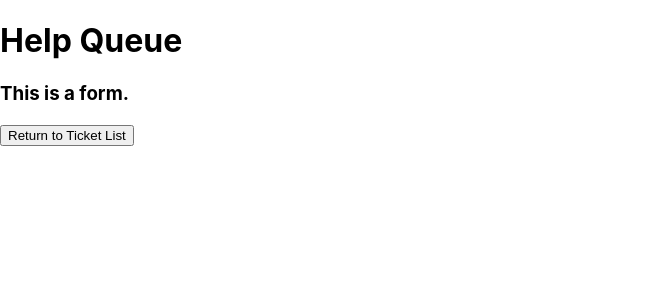
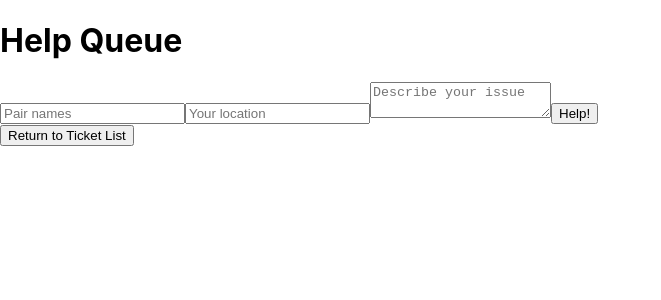
Before and after one commit to kristinaht/Help-Queue, a React (Create React App) app: page / in a window 1280 px wide. Both pictures are taken after a click on the button "Add Ticket". Shown: the top 300 px of the page, without its empty margins (0-661 px from the left). Built offline with nearby package versions, Linux system fonts and the light colour scheme.

Commit message:
add NewTicketForm.js

```diff
--- a/src/components/NewTicketForm.js
+++ b/src/components/NewTicketForm.js
@@ -1,9 +1,31 @@
 import React from "react";
+import { v4 } from "uuid";
 
-function NewTicketForm(props){
+function NewTicketForm(){
+
+  function handleNewTicketFormSubmission(event)
+  {
+    event.preventDefault();
+    console.log(event.target.names.value);
+    console.log(event.target.location.value);
+    console.log(event.target.issue.value);
+  }
+
   return (
     <React.Fragment>
-      <h3>This is a form.</h3>
+     <form onSubmit ={handleNewTicketFormSubmission}>
+       <input type="text"
+       name = "names"
+       placeholder="Pair names" />
+       <input type=
+       "text"
+       name="location"
+       placeholder="Your location"/>
+       <textarea
+       name="issue"
+       placeholder="Describe your issue" />
+       <button type="submit">Help!</button>
+     </form>
     </React.Fragment>
   );
 }
```
